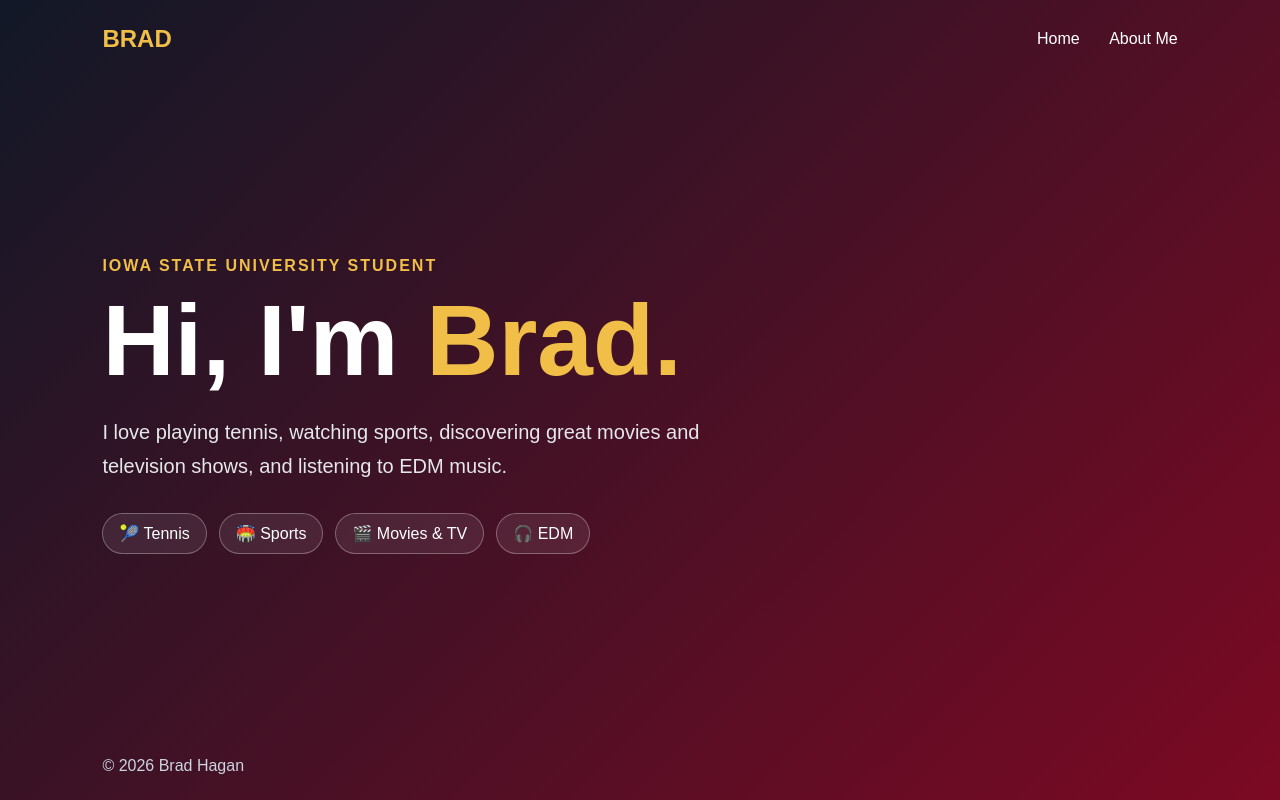
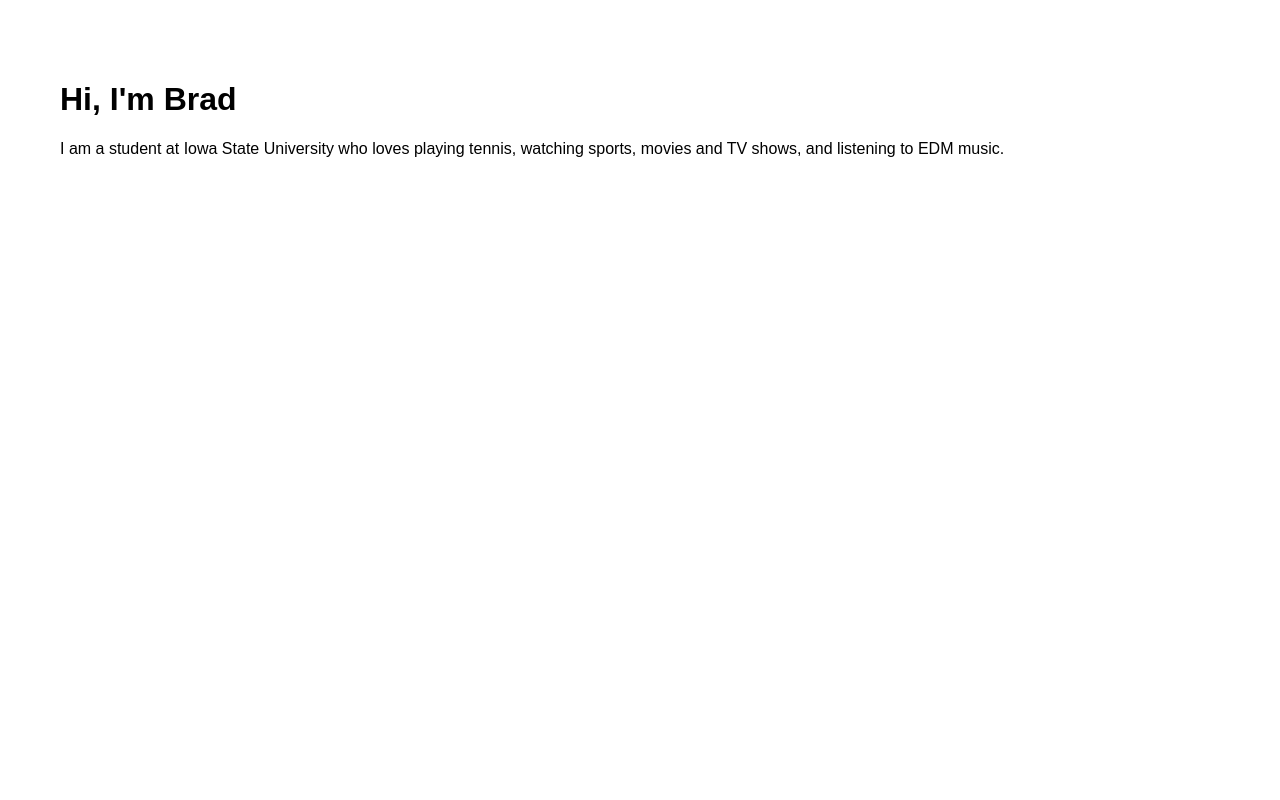
Before and after one commit to bradh15/Brad-Hagan, a plain HTML site: page index.html in a window 1280 px wide. Drawn offline with Linux system fonts and the light colour scheme.

Commit message:
Update index.html

```diff
--- a/index.html
+++ b/index.html
@@ -6,149 +6,46 @@
     <title>Brad's Homepage</title>
 
     <style>
-        * {
-            box-sizing: border-box;
+        body {
             margin: 0;
-            padding: 0;
-        }
-
-        body {
-            min-height: 100vh;
-            display: flex;
-            flex-direction: column;
-            color: white;
-            background: linear-gradient(135deg, #111827, #7c0923);
             font-family: Arial, sans-serif;
         }
 
-        nav {
+        .navbar {
             display: flex;
-            justify-content: space-between;
-            align-items: center;
-            padding: 25px 8%;
+            gap: 30px;
+            padding: 20px;
+            background-color: #c8102e;
         }
 
-        .logo {
-            color: #f1be48;
-            font-size: 24px;
+        .navbar a {
+            color: white;
             font-weight: bold;
-        }
-
-        nav a {
-            margin-left: 25px;
-            color: white;
             text-decoration: none;
         }
 
-        nav a:hover {
+        .navbar a:hover {
             color: #f1be48;
         }
 
         .home {
-            flex: 1;
-            display: flex;
-            align-items: center;
-            padding: 60px 8%;
-        }
-
-        .home-content {
-            max-width: 750px;
-        }
-
-        .school {
-            margin-bottom: 15px;
-            color: #f1be48;
-            font-weight: bold;
-            letter-spacing: 2px;
-            text-transform: uppercase;
-        }
-
-        h1 {
-            margin-bottom: 25px;
-            font-size: clamp(50px, 8vw, 100px);
-            line-height: 1;
-        }
-
-        h1 span {
-            color: #f1be48;
-        }
-
-        .description {
-            max-width: 650px;
-            color: #e5e7eb;
-            font-size: 20px;
-            line-height: 1.7;
-        }
-
-        .interests {
-            display: flex;
-            flex-wrap: wrap;
-            gap: 12px;
-            margin-top: 30px;
-        }
-
-        .interest {
-            padding: 10px 16px;
-            border: 1px solid rgba(255, 255, 255, 0.3);
-            border-radius: 50px;
-            background: rgba(255, 255, 255, 0.08);
-        }
-
-        footer {
-            padding: 25px 8%;
-            color: #cbd5e1;
-        }
-
-        @media (max-width: 600px) {
-            nav {
-                align-items: flex-start;
-                flex-direction: column;
-                gap: 15px;
-            }
-
-            nav a {
-                margin: 0 18px 0 0;
-            }
-
-            .description {
-                font-size: 17px;
-            }
+            padding: 60px;
         }
     </style>
 </head>
 
 <body>
-    <nav>
-        <div class="logo">BRAD</div>
-
-        <div>
-            <a href="index.html">Home</a>
-            <a href="about.html">About Me</a>
-        </div>
-    </nav>
+    <div id="navigation"></div>
 
     <main class="home">
-        <div class="home-content">
-            <p class="school">Iowa State University Student</p>
+        <h1>Hi, I'm Brad</h1>
 
-            <h1>Hi, I'm <span>Brad.</span></h1>
-
-            <p class="description">
-                I love playing tennis, watching sports, discovering great movies
-                and television shows, and listening to EDM music.
-            </p>
-
-            <div class="interests">
-                <span class="interest">🎾 Tennis</span>
-                <span class="interest">🏟️ Sports</span>
-                <span class="interest">🎬 Movies & TV</span>
-                <span class="interest">🎧 EDM</span>
-            </div>
-        </div>
+        <p>
+            I am a student at Iowa State University who loves playing tennis,
+            watching sports, movies and TV shows, and listening to EDM music.
+        </p>
     </main>
 
-    <footer>
-        <p>© 2026 Brad Hagan</p>
-    </footer>
+    <script src="navigation.js"></script>
 </body>
 </html>
```
